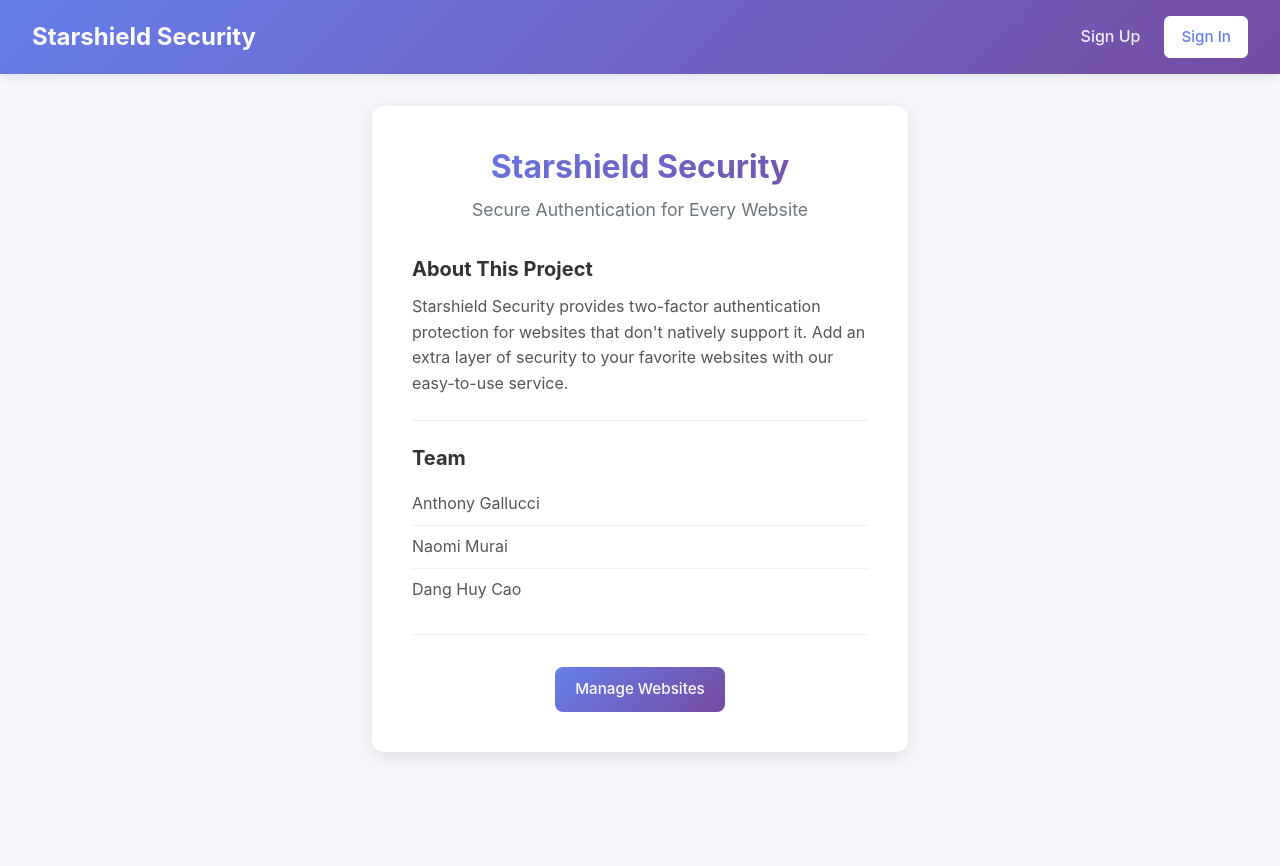
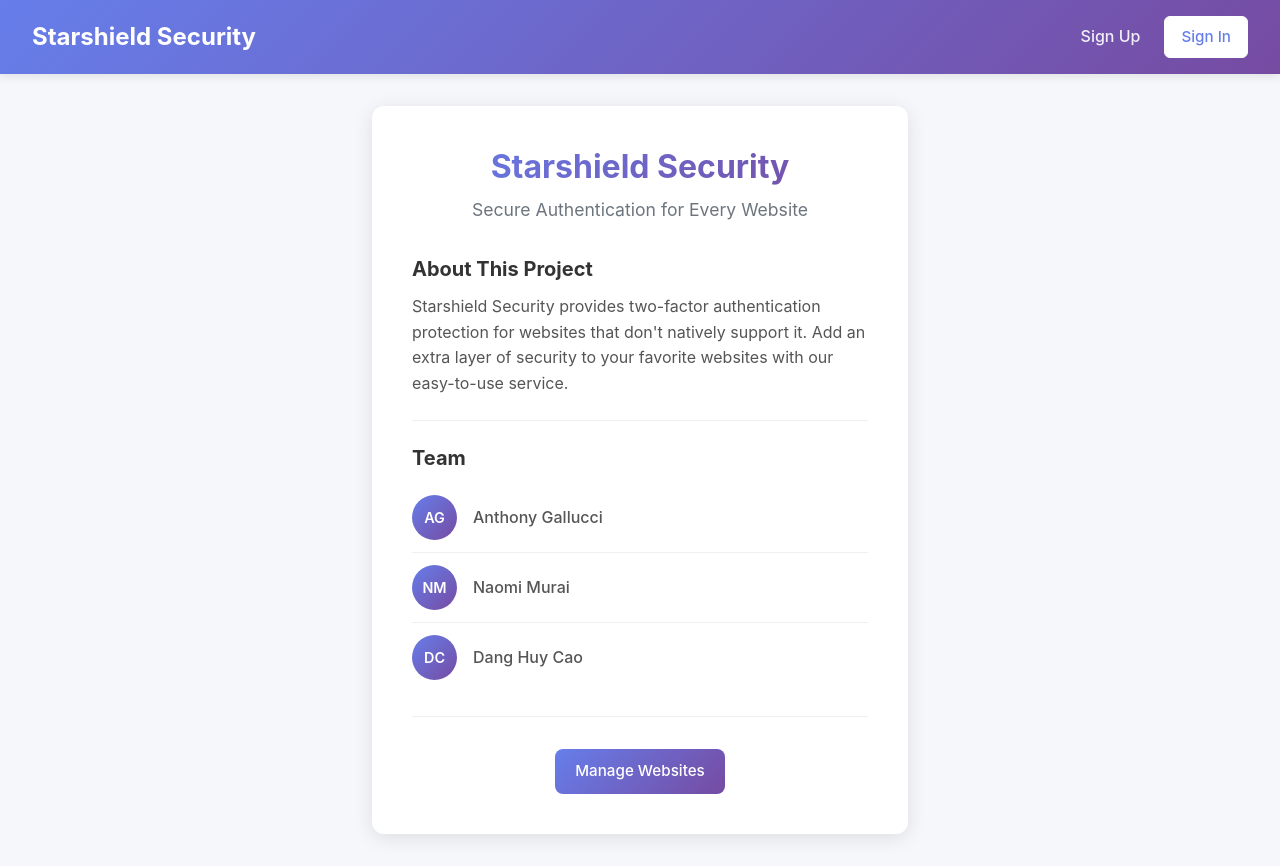
Before and after one commit to AnthonyGallucci1/webapp_part2, a React (Create React App) app: page /profile in a window 1280 px wide. Before the commit the page ends 800 px from the top, so only its background shows below. Built offline with nearby package versions, Linux system fonts and the light colour scheme.

Commit message:
Add icon next to name

```diff
--- a/src/pages/Profile.css
+++ b/src/pages/Profile.css
@@ -58,13 +58,34 @@
 }
 
 .team-list li {
-  padding: 0.5rem 0;
+  display: flex;
+  align-items: center;
+  gap: 1rem;
+  padding: 0.75rem 0;
   color: #555;
   border-bottom: 1px solid #f0f0f0;
 }
 
 .team-list li:last-child {
   border-bottom: none;
+}
+
+.team-avatar {
+  width: 45px;
+  height: 45px;
+  background: linear-gradient(135deg, #667eea 0%, #764ba2 100%);
+  border-radius: 50%;
+  display: flex;
+  align-items: center;
+  justify-content: center;
+  font-size: 0.9rem;
+  font-weight: 600;
+  color: #fff;
+  flex-shrink: 0;
+}
+
+.team-list li span {
+  font-weight: 500;
 }
 
 .profile-actions {
--- a/src/pages/Profile.jsx
+++ b/src/pages/Profile.jsx
@@ -21,9 +21,18 @@ function Profile() {
         <div className="profile-section">
           <h2>Team</h2>
           <ul className="team-list">
-            <li>Anthony Gallucci</li>
-            <li>Naomi Murai</li>
-            <li>Dang Huy Cao</li>
+            <li>
+              <div className="team-avatar">AG</div>
+              <span>Anthony Gallucci</span>
+            </li>
+            <li>
+              <div className="team-avatar">NM</div>
+              <span>Naomi Murai</span>
+            </li>
+            <li>
+              <div className="team-avatar">DC</div>
+              <span>Dang Huy Cao</span>
+            </li>
           </ul>
         </div>
 
--- a/src/reportWebVitals.js
+++ b/src/reportWebVitals.js
@@ -1,13 +1,5 @@
-const reportWebVitals = onPerfEntry => {
-  if (onPerfEntry && onPerfEntry instanceof Function) {
-    import('web-vitals').then(({ getCLS, getFID, getFCP, getLCP, getTTFB }) => {
-      getCLS(onPerfEntry);
-      getFID(onPerfEntry);
-      getFCP(onPerfEntry);
-      getLCP(onPerfEntry);
-      getTTFB(onPerfEntry);
-    });
-  }
+const reportWebVitals = () => {
+  // Web vitals reporting disabled
 };
 
 export default reportWebVitals;
```
